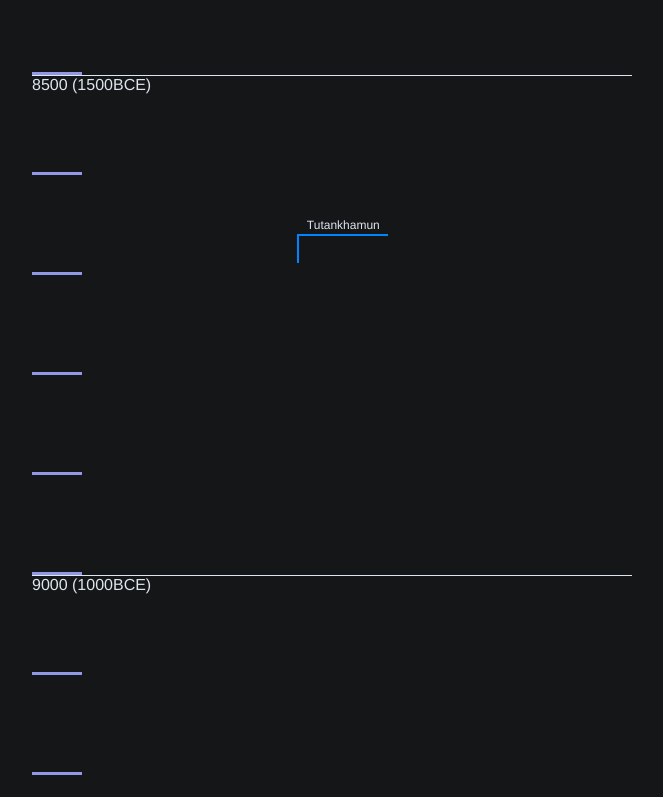
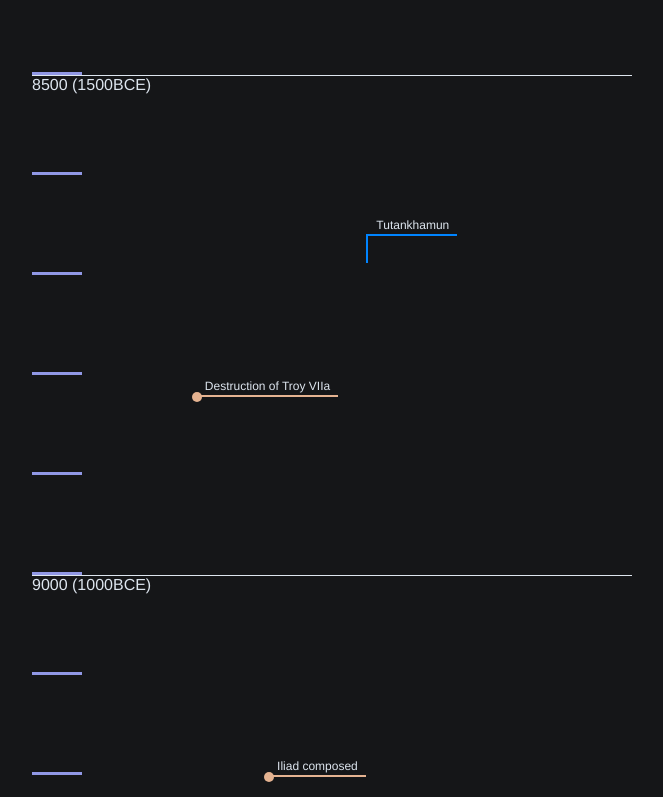
Before and after one commit to andrewlaskey/history-timeline, a Vue app: page / in a window 1280 px wide. Shown: the part 8604-9401 px from the top of the page, without its empty margins (308-971 px from the left). Built offline with nearby package versions, Linux system fonts and the light colour scheme.

Commit message:
Add Iliad

```diff
--- a/src/data/events.ts
+++ b/src/data/events.ts
@@ -167,4 +167,18 @@ export const events: DataPoint[] = [
     kind: Kind.EVENT,
     category: Category.NATURE
   },
+  {
+    label: 'Iliad composed',
+    link: 'https://en.wikipedia.org/wiki/Iliad#Date_and_textual_history',
+    year: '800 BCE',
+    kind: Kind.EVENT,
+    category: Category.ARCHEOLOGICAL
+  },
+  {
+    label: 'Destruction of Troy VIIa',
+    link: 'https://en.wikipedia.org/wiki/Late_Bronze_Age_Troy',
+    year: '1180 BCE',
+    kind: Kind.EVENT,
+    category: Category.ARCHEOLOGICAL
+  },
 ];
```
